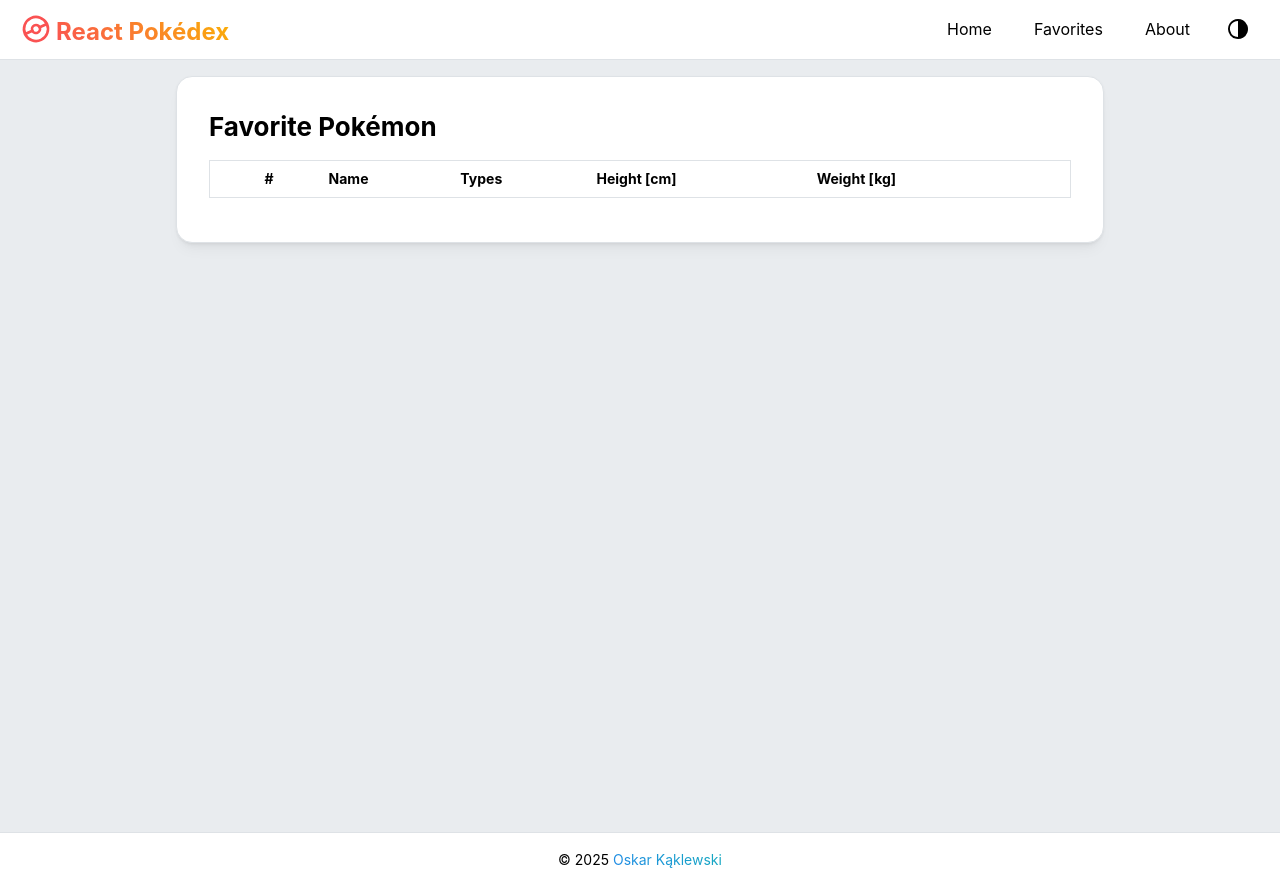
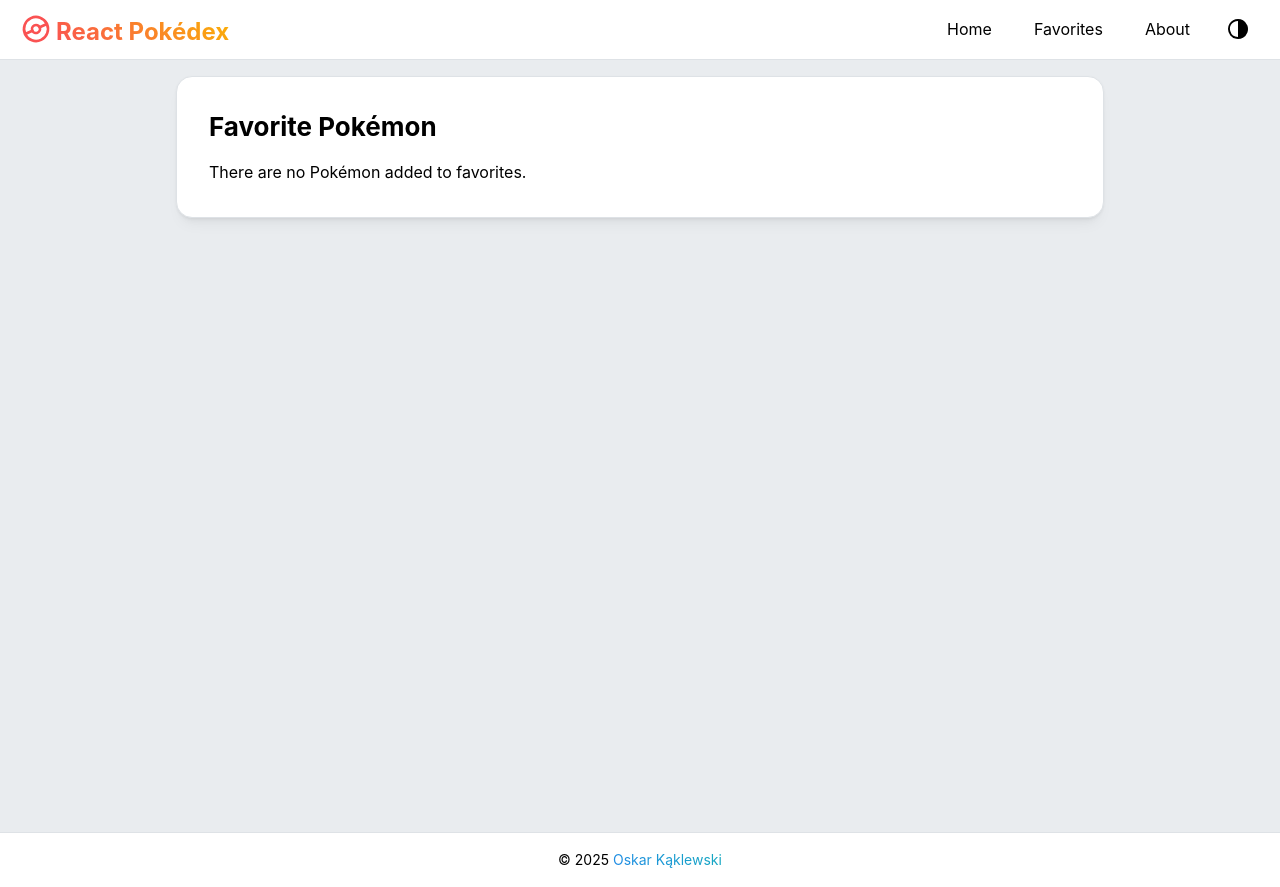
Before and after one commit to kaklewski/react-pokedex, a React (Vite) app: page /favorites in a window 1280 px wide. Built offline with nearby package versions, Linux system fonts and the light colour scheme; no server answers.

Commit message:
fix: Display a message when no pokemon is added to favs

```diff
--- a/src/pages/Favorites/components/FavoritesTable.tsx
+++ b/src/pages/Favorites/components/FavoritesTable.tsx
@@ -1,4 +1,4 @@
-import { Anchor, Image, Table } from '@mantine/core';
+import { Anchor, Image, Table, Text } from '@mantine/core';
 import { useQuery } from '@tanstack/react-query';
 import { Link } from '@tanstack/react-router';
 import { fetchMultiplePokemonData } from '../../../api/pokemonApi';
@@ -63,7 +63,7 @@ export default function FavoritesTable() {
         );
     });
 
-    return (
+    return favIds.length > 0 ? (
         <Table.ScrollContainer minWidth={'30em'}>
             <Table striped withTableBorder>
                 <Table.Thead>
@@ -80,5 +80,7 @@ export default function FavoritesTable() {
                 <Table.Tbody>{tableRows}</Table.Tbody>
             </Table>
         </Table.ScrollContainer>
+    ) : (
+        <Text>There are no Pokémon added to favorites.</Text>
     );
 }
```
